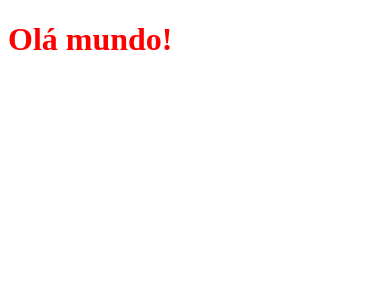
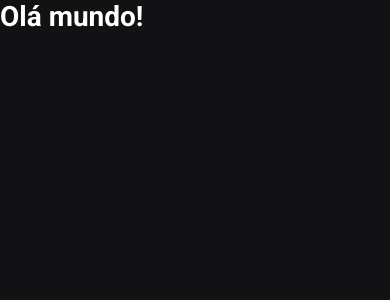
Before and after one commit to sadrakmorais/cap3-ingnite-rocketseat, a Next.js app: page / in a window 390 px wide. Shown: the top 300 px of the page. Built offline with nearby package versions, Linux system fonts and the light colour scheme.

Commit message:
style: Add global styles

```diff
--- a/src/pages/_app.tsx
+++ b/src/pages/_app.tsx
@@ -1,4 +1,5 @@
 import { AppProps } from 'next/app'
+import '../styles/global.scss'
 function MyApp({ Component, pageProps }: AppProps) {
   return <Component {...pageProps} />
 }
--- /dev/null
+++ b/src/pages/_document.tsx
@@ -0,0 +1,19 @@
+import Document, { Head, Html, Main, NextScript } from 'next/document'
+
+export default class MyDocument extends Document {
+  render() {
+    return (
+      <Html lang="en">
+        <Head>
+          <link rel="preconnect" href="https://fonts.googleapis.com" />
+          <link rel="preconnect" href="https://fonts.gstatic.com" />
+          <link href="https://fonts.googleapis.com/css2?family=Roboto:wght@400;700;900&display=swap" rel="stylesheet" />
+        </Head>
+        <body>
+          <Main />
+          <NextScript />
+        </body>
+      </Html>
+    )
+  }
+}
--- a/src/pages/index.tsx
+++ b/src/pages/index.tsx
@@ -1,9 +1,13 @@
-import styles from '../styles/home.module.scss'
+import Head from 'next/head'
 
 export default function Home() {
   return (
-    <h1
-      className={styles.title}
-    >Olá mundo!</h1>
+    <>
+      <Head>
+        <title>Home | ig.news</title>
+      </Head>
+      <h1
+      >Olá mundo!</h1>
+    </>
   )
 }
--- /dev/null
+++ b/src/styles/global.scss
@@ -0,0 +1,48 @@
+:root{
+  --white: #FFF;
+
+  --gray-100: #E1E1E6;
+  --gray-300: #A8A8B3;
+  --gray-900: #121214;
+
+  --cyan-500: #61DAFB;
+  --yellow-500: #EBA417;
+
+}
+
+*{
+  margin: 0;
+  padding: 0;
+  box-sizing: border-box;
+}
+
+@media (max-width:1080px){
+  html{
+    font-size: 93.75%;
+  }
+}
+
+@media (max-width:720px){
+  html{
+    font-size: 87.5%;
+  }
+}
+
+
+body{
+background-color: var(--gray-900);
+color: var(--white);
+}
+
+body, input , select , textarea , button {
+  font: 400 1rem "Roboto", sans-serif;
+}
+
+button{
+  cursor: pointer;
+}
+
+a{
+  color: inherit;
+  text-decoration: none;
+}
--- a/src/styles/home.module.scss
+++ /dev/null
@@ -1,3 +0,0 @@
-.title {
-  color: red;
-}
```
